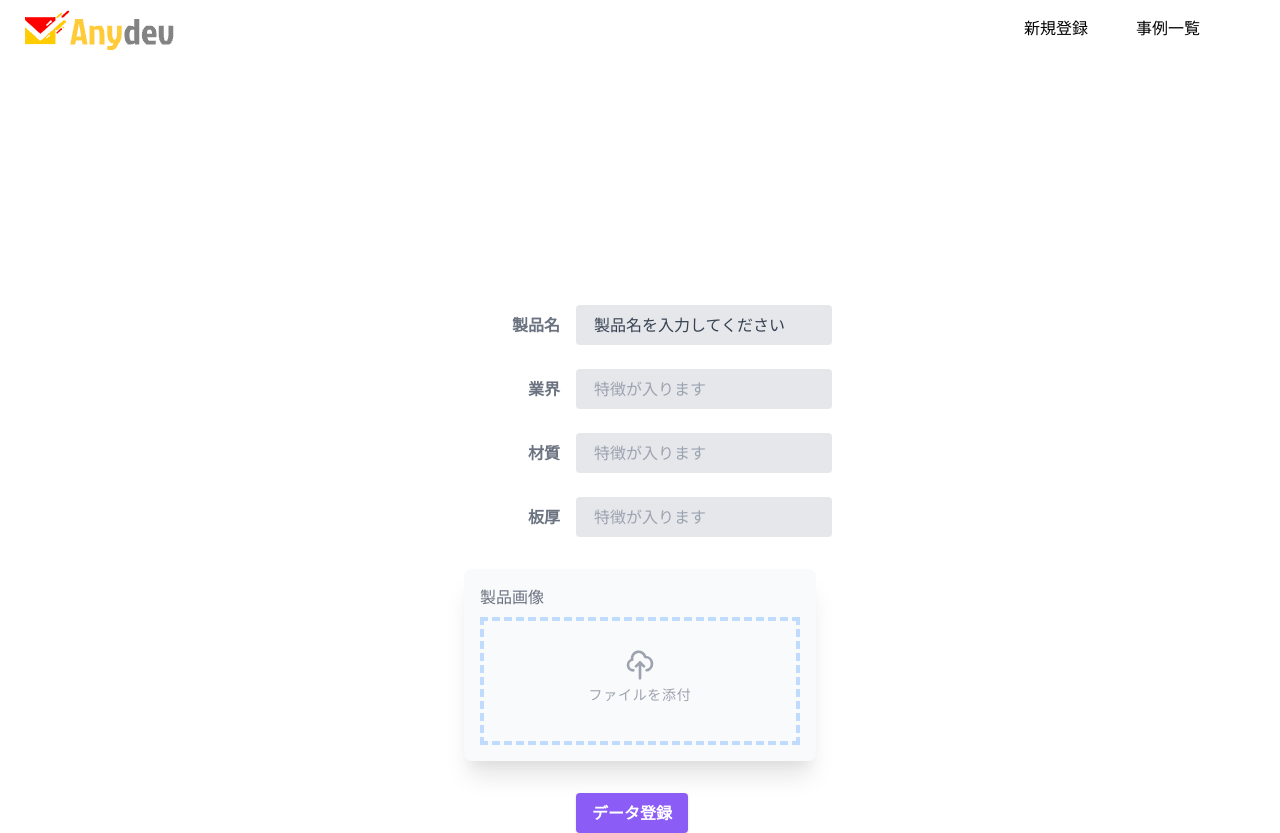
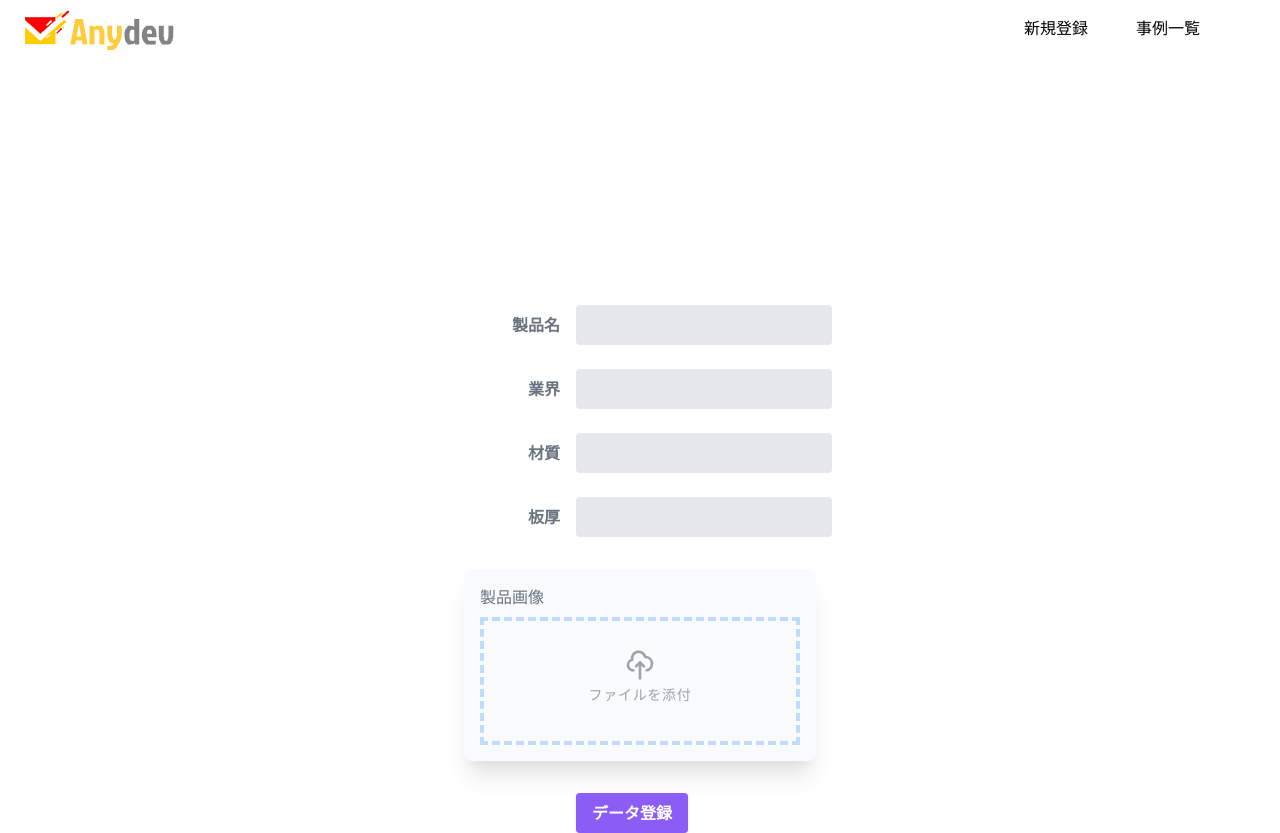
Before and after one commit to Zuchi190/example_product_app_ts, a React (Create React App) app: page /new in a window 1280 px wide. Built offline with nearby package versions, Linux system fonts and the light colour scheme.

Commit message:
make post_firebase_db

```diff
--- a/src/firebase.js
+++ b/src/firebase.js
@@ -19,5 +19,4 @@ const app = initializeApp(firebaseConfig);
 const db = getFirestore(app);
 
 
-
 export default db;
--- a/src/pages/New.tsx
+++ b/src/pages/New.tsx
@@ -1,11 +1,33 @@
-import React, { useState } from "react";
+import React, { ChangeEventHandler, useState } from "react";
 import storage from "../firebase_storage"
 import { ref,uploadBytes, uploadBytesResumable } from "firebase/storage";
 import { setLogLevel } from "firebase/app";
+import { collection, addDoc } from "firebase/firestore";
+import db from "../firebase"
 
 export const New=(()=> {
   const [loading,setLoading]=useState(false);
   const [isUploaded,setUpLoaded]=useState(false);
+  const [name,setName]=useState("")
+  const [industry,setIndustry]=useState("")
+  const [material,setMaterial]=useState("")
+  const [thickness,setThickness]=useState("")
+
+  const onChangeName=(e: React.ChangeEvent<HTMLInputElement>)=>setName(e.target.value)
+  const onChangeIndustry=(e: React.ChangeEvent<HTMLInputElement>)=>setIndustry(e.target.value)
+  const onChangeMaterial=(e: React.ChangeEvent<HTMLInputElement>)=>setMaterial(e.target.value)
+  const onChangeThickness=(e: React.ChangeEvent<HTMLInputElement>)=>setThickness(e.target.value)
+
+  const saveFirebase=async ()=>{
+  // Add a new document with a generated id.
+    const docRef = await addDoc(collection(db, "products"), {
+      name:name,
+      material:material,
+      industry:industry,
+      thickness:thickness
+    });
+    console.log("Document written with ID: ", docRef.id);
+  }
 
   const OnFileUploadToFirebase=(e: any)=>{
     //console.log(e.target.files[0].name)
@@ -55,7 +77,7 @@ export const New=(()=> {
             </label>
           </div>
           <div className="md:w-2/3">
-            <input className="bg-gray-200 appearance-none border-2 border-gray-200 rounded w-full py-2 px-4 text-gray-700 leading-tight focus:outline-none focus:bg-white focus:border-purple-500" id="inline-full-name" type="text" value="製品名を入力してください" />
+            <input className="bg-gray-200 appearance-none border-2 border-gray-200 rounded w-full py-2 px-4 text-gray-700 leading-tight focus:outline-none focus:bg-white focus:border-purple-500" id="inline-full-name" type="text" value={name} onChange={onChangeName} />
           </div>
         </div>
         <div className="md:flex md:items-center mb-6">
@@ -65,7 +87,7 @@ export const New=(()=> {
             </label>
           </div>
           <div className="md:w-2/3">
-            <input className="bg-gray-200 appearance-none border-2 border-gray-200 rounded w-full py-2 px-4 text-gray-700 leading-tight focus:outline-none focus:bg-white focus:border-purple-500" id="inline-password" type="password" placeholder="特徴が入ります" />
+            <input className="bg-gray-200 appearance-none border-2 border-gray-200 rounded w-full py-2 px-4 text-gray-700 leading-tight focus:outline-none focus:bg-white focus:border-purple-500" id="inline-password" type="text" value={industry} onChange={onChangeIndustry}/>
           </div>
         </div>
         <div className="md:flex md:items-center mb-6">
@@ -75,7 +97,7 @@ export const New=(()=> {
             </label>
           </div>
           <div className="md:w-2/3">
-            <input className="bg-gray-200 appearance-none border-2 border-gray-200 rounded w-full py-2 px-4 text-gray-700 leading-tight focus:outline-none focus:bg-white focus:border-purple-500" id="inline-password" type="password" placeholder="特徴が入ります" />
+            <input className="bg-gray-200 appearance-none border-2 border-gray-200 rounded w-full py-2 px-4 text-gray-700 leading-tight focus:outline-none focus:bg-white focus:border-purple-500" id="inline-password" type="text" value={material} onChange={onChangeMaterial} />
           </div>
         </div>
         <div className="md:flex md:items-center mb-6">
@@ -85,7 +107,7 @@ export const New=(()=> {
             </label>
           </div>
           <div className="md:w-2/3">
-            <input className="bg-gray-200 appearance-none border-2 border-gray-200 rounded w-full py-2 px-4 text-gray-700 leading-tight focus:outline-none focus:bg-white focus:border-purple-500" id="inline-password" type="password" placeholder="特徴が入ります" />
+            <input className="bg-gray-200 appearance-none border-2 border-gray-200 rounded w-full py-2 px-4 text-gray-700 leading-tight focus:outline-none focus:bg-white focus:border-purple-500" id="inline-password" type="text" value={thickness} onChange={onChangeThickness} />
           </div>
         </div>
 
@@ -114,7 +136,7 @@ export const New=(()=> {
         <div className="md:flex md:items-center">
           <div className="md:w-1/3"></div>
           <div className="md:w-2/3">
-            <button className="shadow bg-purple-500 hover:bg-purple-400 focus:shadow-outline focus:outline-none text-white font-bold py-2 px-4 rounded" type="button">
+            <button className="shadow bg-purple-500 hover:bg-purple-400 focus:shadow-outline focus:outline-none text-white font-bold py-2 px-4 rounded" type="button" onClick={saveFirebase}>
             データ登録
             </button>
           </div>
```
